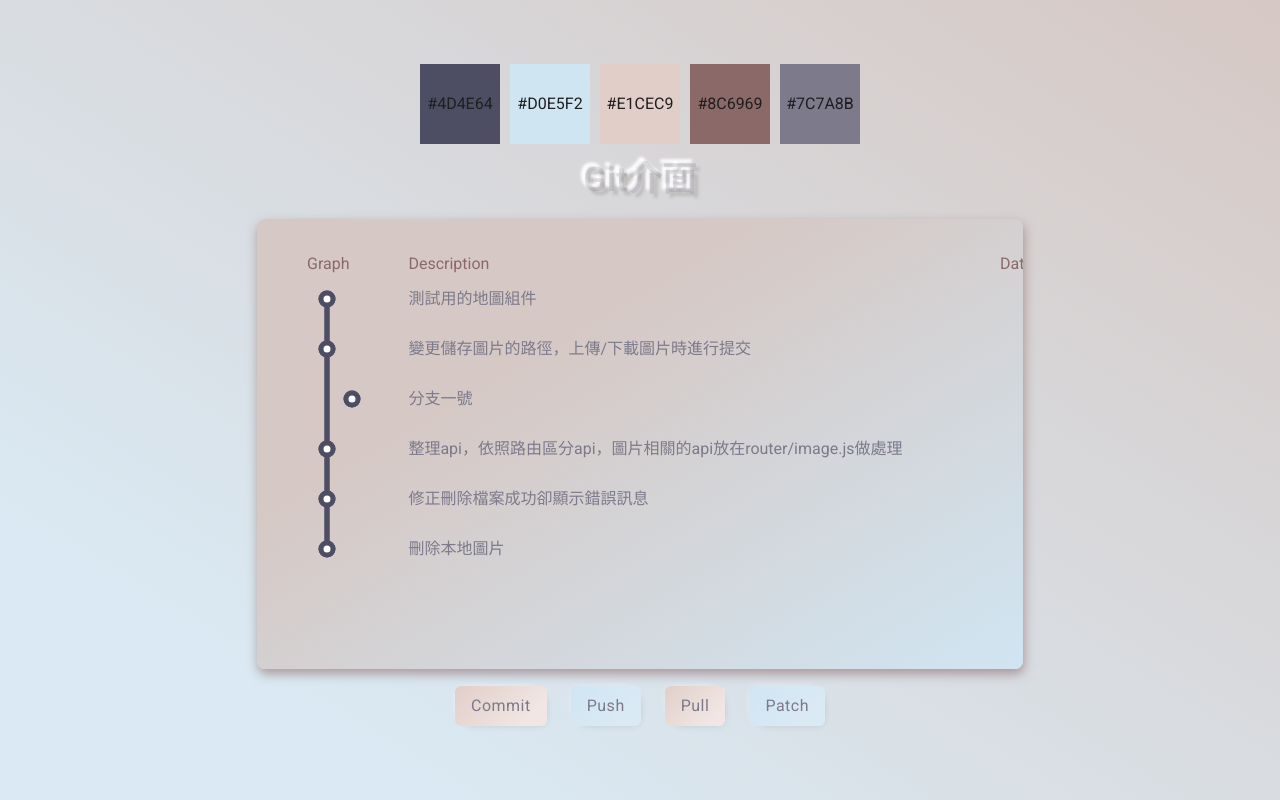
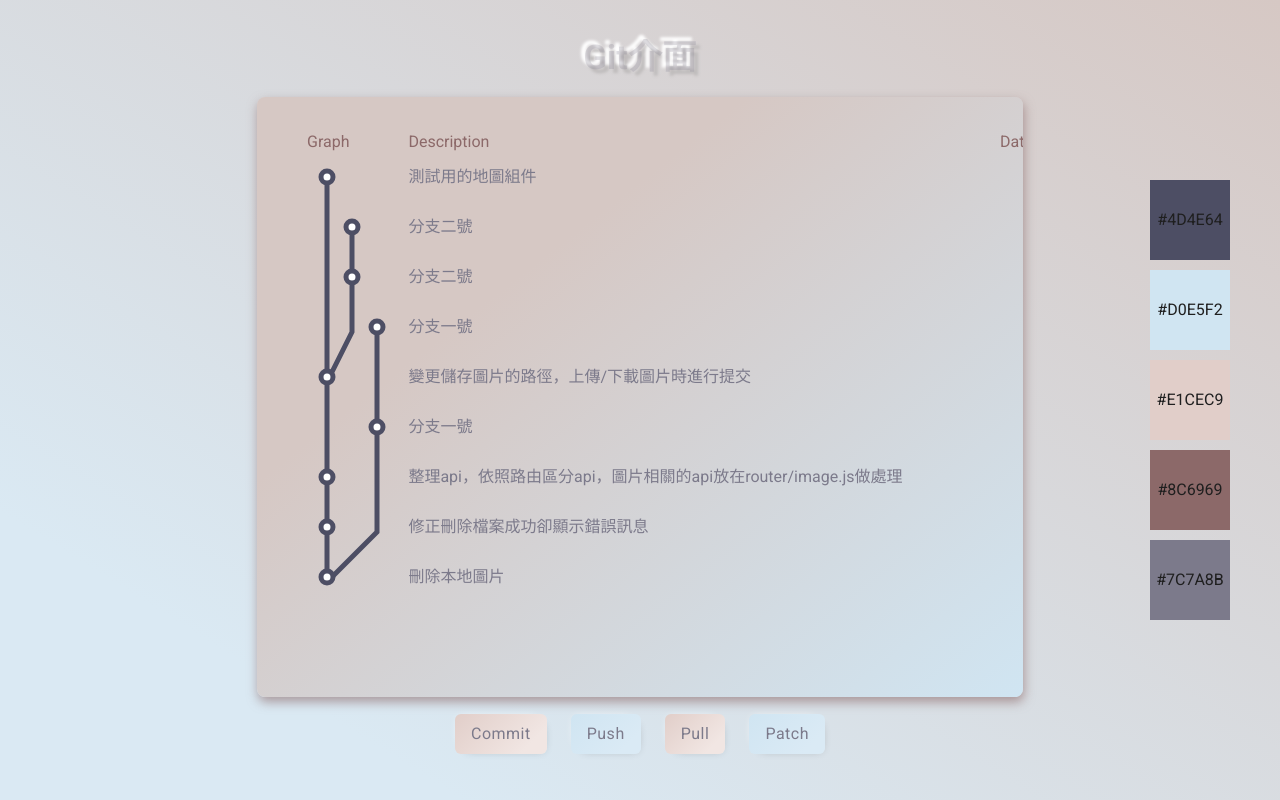
Before and after one commit to MingHuang4040E095/versionControl, a Vue app in the folder client/: page /git in a window 1280 px wide. Built offline with nearby package versions, Linux system fonts and the light colour scheme.

Commit message:
git 分支座標

```diff
--- a/client/src/views/Git.vue
+++ b/client/src/views/Git.vue
@@ -11,11 +11,22 @@
                     {{ item.title }}
                 </text>
             </g>
-
+            <!-- 分支 -->
+            <g transform="translate(0, 35)" v-for="branch in graph_line_other" :key="branch">
+                <g transform="translate(20, 0)">
+                    <path fill="none" stroke="#4D4E64" stroke-width="5" stroke-linecap="round" :d="branch"></path>
+                </g>
+            </g>
             <!-- Graph 圖形區塊 -->
             <g transform="translate(0, 35)">
                 <g transform="translate(20, 0)">
-                    <path fill="none" stroke="#4D4E64" stroke-width="5" stroke-linecap="round" :d="graph_line"></path>
+                    <path
+                        fill="none"
+                        stroke="#4D4E64"
+                        stroke-width="5"
+                        stroke-linecap="round"
+                        :d="graph_line_current"
+                    ></path>
                     <circle
                         v-for="item in graph_circle"
                         :key="item.commit"
@@ -32,23 +43,6 @@
                     <text fill="#7C7A8B" v-for="item in description_text" :key="item.commit" :x="item.x" :y="item.y">
                         {{ item.description }}
                     </text>
-                </g>
-            </g>
-            <!-- 分支 -->
-            <g transform="translate(0, 35)">
-                <g transform="translate(20, 0)">
-                    <path fill="none" stroke="#4D4E64" stroke-width="5" stroke-linecap="round" :d="graph_line"></path>
-                    <circle
-                        v-for="item in graph_circle"
-                        :key="item.commit"
-                        transform="translate(0, -5)"
-                        fill="#ffffff"
-                        :cx="item.x"
-                        :cy="item.y"
-                        r="6"
-                        stroke="#4D4E64"
-                        stroke-width="5"
-                    />
                 </g>
             </g>
         </svg>
@@ -90,32 +84,37 @@ export default {
         },
         //圖形-圓形
         graph_circle() {
-            // currentBranch
-            let otherBranchList = []
+            let otherBranchList = [] //如果有其他分支就把它的名稱存進來
             let graph_circle = this.commitRecord.map((item, index) => {
-                let targetTitle = this.header_text.find((item) => item.title === 'Graph')
+                let targetTitle = this.header_text.find((obj) => obj.title === 'Graph')
                 let x = targetTitle?.x //取得x座標
                 let y = this.graph_coordinate_y
 
-                let otherBranch = false //其他分支
-                if (item.branch !== this.currentBranch) {
+                //如果不是當前分支，而且 otherBranchList 裡面沒有，就讓他的x座標偏移25
+                if (item.branch !== this.currentBranch && !otherBranchList.includes(item.branch)) {
                     otherBranchList.push(item.branch)
-                    otherBranch = true
-                    x = x + 25
+                    x = x + 25 * otherBranchList.length
+
+                    //如果不是當前分支，而且 otherBranchList 裡面有，就讓他的x座標跟同一個分支的x一樣
+                } else if (item.branch !== this.currentBranch && otherBranchList.includes(item.branch)) {
+                    let targetOtherBranchIndex = otherBranchList.findIndex((branch) => branch === item.branch)
+                    x = x + 25 * (targetOtherBranchIndex + 1)
                 }
 
                 let number = index + 1
                 let target_y = y * number //計算y的座標
                 return {
-                    commit: item.commit,
+                    commit: item.commit, //提交的哈希值
+                    previousCommit: item.previousCommit, //上一次提交的哈希值
+                    branch: item.branch, //分支
                     x: x, //x座標
                     y: target_y, //y座標
                 }
             })
             return graph_circle
         },
-        //圖形-線
-        graph_line() {
+        //圖形-線(當前分支)
+        graph_line_current() {
             //原本的寫法
             let targetTitle = this.header_text.find((item) => item.title === 'Graph')
             let x = targetTitle?.x //取得x座標
@@ -127,6 +126,63 @@ export default {
                 path_d = path_d === '' ? `M${x},${target_y}` : path_d + ` ${x},${target_y}`
             })
             return path_d
+        },
+        //圖形-線(其他分支)
+        graph_line_other() {
+            console.log(this.graph_circle)
+            let branchList = this.graph_circle
+                .map((item) => item.branch)
+                .filter((branch) => this.currentBranch !== branch) //取得所有分支名稱
+
+            branchList = Array.from(new Set(branchList)) //移除重複的分支
+
+            let graph_line_other = branchList.map((branchName, index) => {
+                let branchCoordinate = [] //分支座標
+                let branchNumber = index + 1 //介面由左至右的分支編號 (分支0 分支1 分支2)
+                //取的目標分支的所有節點
+                let targetBranch = this.graph_circle.filter((item) => {
+                    return item.branch === branchName
+                })
+
+                branchCoordinate = [...targetBranch]
+
+                let lastNode = targetBranch.slice().pop() //最後一個節點的資訊
+                let lastNode_previousCommit = lastNode.previousCommit //上一次提交的哈希值
+                console.log(lastNode_previousCommit)
+                // 分支起點
+                let branchStart_index = this.graph_circle.findIndex((item) => {
+                    return item.commit === lastNode_previousCommit
+                })
+                console.log(branchStart_index)
+                let branchStart = this.graph_circle[branchStart_index]
+                let branchStart_nextNode = this.graph_circle[branchStart_index - 1]
+
+                let targetBranch_index = branchList.findIndex((branch) => branch === branchStart_nextNode.branch)
+                let branchNumber_target = targetBranch_index + 1 //介面由左至右的分支編號 (分支0 分支1 分支2)
+                // let x = 50
+                // if(branchNumber_target>branchNumber) x = x + x*branchNumber
+
+                console.log(branchStart_nextNode)
+                branchStart_nextNode = {
+                    ...branchStart_nextNode,
+                    x:
+                        branchNumber_target > branchNumber
+                            ? 50 + 25 * branchNumber
+                            : branchStart_nextNode.x + branchNumber * 25,
+                }
+                branchCoordinate.push(branchStart_nextNode)
+                branchCoordinate.push(branchStart) //
+                console.warn(branchCoordinate)
+
+                //拼接座標
+                let path_d = ''
+                branchCoordinate.forEach((item) => {
+                    console.log(item)
+                    path_d = path_d === '' ? `M${item.x},${item.y}` : path_d + ` ${item.x},${item.y}`
+                })
+                return path_d
+            })
+            return graph_line_other
         },
         //敘述-文字
         description_text() {
@@ -161,19 +217,47 @@ export default {
             headerItems: ['Graph', 'Description', 'Date', 'Author', 'Commit'],
 
             currentBranch: 'upload-image', //當前分支
+            //各節點座標
+            commitNodeCoordinate: [],
+
             //提交紀錄
             commitRecord: [
                 {
                     commit: '1asc', //提交的哈希值
-                    previousCommit: '2as', //提交的哈希值
+                    previousCommit: '2as', //上一次提交的哈希值
                     description: '測試用的地圖組件', //提交訊息
                     author: 'MingHuang', //提交人
                     branch: 'upload-image', //分支
                     date: '', //提交日期
                 },
                 {
+                    commit: 'mfdfoaf84xc6b', //提交的哈希值
+                    previousCommit: 'saf84xc6b', //上一次提交的哈希值
+                    description: '分支二號', //提交訊息
+                    author: 'Willy00', //提交人
+                    branch: 'edit-image', //分支
+                    date: '', //提交日期
+                },
+
+                {
+                    commit: 'saf84xc6b', //提交的哈希值
+                    previousCommit: '2as', //上一次提交的哈希值
+                    description: '分支二號', //提交訊息
+                    author: 'Willy00', //提交人
+                    branch: 'edit-image', //分支
+                    date: '', //提交日期
+                },
+                {
+                    commit: 'osdgnndfh', //提交的哈希值
+                    previousCommit: '4zxcasfzxvz', //上一次提交的哈希值
+                    description: '分支一號', //提交訊息
+                    author: 'Willy', //提交人
+                    branch: 'delete-image', //分支
+                    date: '', //提交日期
+                },
+                {
                     commit: '2as', //提交的哈希值
-                    previousCommit: '3as', //提交的哈希值
+                    previousCommit: '3as', //上一次提交的哈希值
                     description: '變更儲存圖片的路徑，上傳/下載圖片時進行提交', //提交訊息
                     author: 'MingHuang', //提交人
                     branch: 'upload-image', //分支
@@ -181,7 +265,7 @@ export default {
                 },
                 {
                     commit: '4zxcasfzxvz', //提交的哈希值
-                    previousCommit: 'wqgsdg5', //提交的哈希值
+                    previousCommit: 'wqgsdg5', //上一次提交的哈希值
                     description: '分支一號', //提交訊息
                     author: 'Willy', //提交人
                     branch: 'delete-image', //分支
@@ -189,16 +273,15 @@ export default {
                 },
                 {
                     commit: '3as', //提交的哈希值
-                    previousCommit: '4zxcz', //提交的哈希值
+                    previousCommit: '4zxcz', //上一次提交的哈希值
                     description: '整理api，依照路由區分api，圖片相關的api放在router/image.js做處理', //提交訊息
                     author: 'MingHuang', //提交人
                     branch: 'upload-image', //分支
                     date: '', //提交日期
                 },
-
                 {
                     commit: '4zxcz', //提交的哈希值
-                    previousCommit: 'wqgsdg5', //提交的哈希值
+                    previousCommit: 'wqgsdg5', //上一次提交的哈希值
                     description: '修正刪除檔案成功卻顯示錯誤訊息', //提交訊息
                     author: 'MingHuang', //提交人
                     branch: 'upload-image', //分支
@@ -206,7 +289,7 @@ export default {
                 },
                 {
                     commit: 'wqgsdg5', //提交的哈希值
-                    previousCommit: '', //提交的哈希值
+                    previousCommit: '', //上一次提交的哈希值
                     description: '刪除本地圖片', //提交訊息
                     author: 'MingHuang', //提交人
                     branch: 'upload-image', //分支
@@ -220,10 +303,16 @@ export default {
 <style lang="scss" scoped>
 .theme-color {
     display: flex;
+    flex-direction: column;
     justify-content: center;
     align-items: center;
     gap: 10px;
     margin-bottom: 15px;
+
+    position: fixed;
+    top: 50%;
+    right: 50px;
+    transform: translateY(-50%);
     > div {
         width: 80px;
         height: 80px;
@@ -237,7 +326,7 @@ export default {
 #gitInterface {
     width: 100%;
     height: auto;
-    min-height: 450px;
+    min-height: 600px;
     background: linear-gradient(to right bottom, rgb(214 200 196) 32%, #d0e5f2);
     border-radius: 8px;
     box-shadow: 1px 5px 11px #8c69699e;
```
